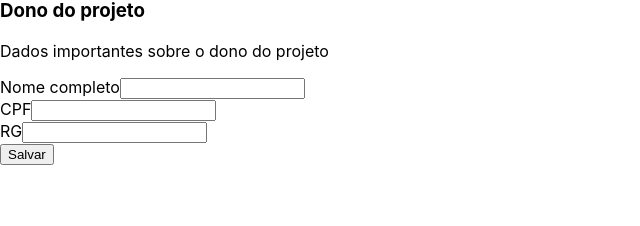
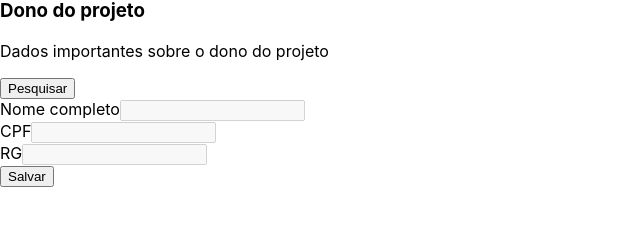
Before and after one commit to NunesXdecK/mmjp, a Next.js app: page /project in a window 1280 px wide. Shown: the part 496-722 px from the top of the page, without its empty margins (0-640 px from the left). Built offline with nearby package versions, Linux system fonts and the light colour scheme.

Commit message:
070520220857

```diff
--- a/src/components/form/personForm.tsx
+++ b/src/components/form/personForm.tsx
@@ -1,13 +1,35 @@
-import { useState } from "react";
+import { useEffect, useState } from "react";
 import Button from "../button/button";
 import InputText from "../inputText/inputText";
+import PersonList from "../list/personList";
+import IOSModal from "../modal/iosModal";
 
 export default function PersonForm(props) {
+    const cleanPerson = {name: "", cpf: "", rg: ""}
+
+    const [person, setPerson] = useState(cleanPerson)
     const [name, setName] = useState("")
     const [cpf, setCpf] = useState("")
     const [rg, setRg] = useState("")
 
-    const save = () => {
+    const [isOpen, setIsOpen] = useState(false)
+
+    useEffect(() => {
+        console.log(person)
+        console.log(person.name, person.cpf, person.rg)
+        setName(person.name)
+        setCpf(person.cpf)
+        setRg(person.rg)
+        console.log(name, cpf, rg)
+    }, [person])
+
+    function handleListItemClick(person) {
+        setPerson(person)
+        props.onSelectPerson(person)
+        setIsOpen(false)
+    }
+
+    function save() {
         console.log({
             name: name,
             cpf: cpf,
@@ -32,10 +54,22 @@ export default function PersonForm(props) {
                 <div className="shadow overflow-hidden sm:rounded-md">
                     <div className="bg-white sm:py-1 px-4">
 
+                        {props.isForSelect ? (
+                            <div className="pt-1 grid grid-cols-6 sm:gap-6">
+                                <div className="col-span-6 sm:col-span-6 justify-self-end">
+                                    <Button
+                                        onClick={() => setIsOpen(true)}
+                                        type="button">
+                                        Pesquisar
+                                    </Button>
+                                </div>
+                            </div>
+                        ) : null}
+
                         <div className="grid grid-cols-6 sm:gap-6">
                             <div className="col-span-6 sm:col-span-6">
                                 <InputText
-                                    blocked={props.isForSelect}
+                                    isDisabled={props.isForSelect}
                                     onChange={(event) => { setName(event.target.value) }}
                                     id="fullname"
                                     title="Nome completo" />
@@ -44,7 +78,7 @@ export default function PersonForm(props) {
                         <div className="mt-2 grid grid-cols-6 sm:gap-6">
                             <div className="col-span-6 sm:col-span-3">
                                 <InputText
-                                    blocked={props.isForSelect}
+                                    isDisabled={props.isForSelect}
                                     onChange={(event) => { setCpf(event.target.value) }}
                                     id="cpf"
                                     title="CPF" />
@@ -52,7 +86,7 @@ export default function PersonForm(props) {
 
                             <div className="mt-2 sm:mt-0 col-span-6 sm:col-span-3">
                                 <InputText
-                                    blocked={props.isForSelect}
+                                    isDisabled={props.isForSelect}
                                     onChange={(event) => { setRg(event.target.value) }}
                                     id="rg"
                                     title="RG" />
@@ -71,6 +105,16 @@ export default function PersonForm(props) {
                     </div>
                 </div>
             </div>
+
+            {props.isForSelect ? (
+                <IOSModal
+                    isOpen={isOpen}
+                    setIsOpen={setIsOpen}>
+                    <PersonList
+                        isForSelect={true}
+                        onListItemClick={handleListItemClick} />
+                </IOSModal>
+            ) : null}
         </div>
     )
 }
--- a/src/components/inputText/inputText.tsx
+++ b/src/components/inputText/inputText.tsx
@@ -7,7 +7,7 @@ export default function InputText(props) {
             </label>
 
             <input
-                disabled={props.isForSelect}
+                disabled={props.isDisabled}
                 type="text"
                 onChange={props.onChange}
                 name={props.title}
--- a/src/components/list/personlist.tsx
+++ b/src/components/list/personlist.tsx
@@ -37,12 +37,15 @@ export default function PersonList(props) {
                         <h3 className="text-lg leading-6 font-medium text-gray-900">Lista de pessoas</h3>
                         <p className={subtitle}>subtitulo lindo</p>
                     </div>
+
+                    {!props.isForSelect ? (
                         <div className="self-center">
                             <Button
                                 onClick={() => setIsOpen(true)}>
                                 Novo
                             </Button>
                         </div>
+                    ) : null}
                 </div>
 
                 <form className="mt-5 flex" onSubmit={filterList}>
@@ -93,6 +96,7 @@ export default function PersonList(props) {
                 ))}
             </div>
 
+            {!props.isForSelect ? (
                 <IOSModal
                     isOpen={isOpen}
                     setIsOpen={setIsOpen}>
@@ -102,6 +106,7 @@ export default function PersonList(props) {
                         afterSave={handleAfterSaveOperation}
                     />
                 </IOSModal>
+            ) : null}
         </div>
     )
 }
--- a/src/pages/project/index.tsx
+++ b/src/pages/project/index.tsx
@@ -1,15 +1,10 @@
 import Head from "next/head"
-import { useState } from "react"
 import PersonForm from "../../components/form/personForm"
 import Layout from "../../components/layout/layout"
-import PersonList from "../../components/list/personList"
-import IOSModal from "../../components/modal/iosModal"
 
 export default function Project() {
-    const [isOpen, setIsOpen] = useState(false)
 
-    function handleListItemClick(person) {
-        console.log(JSON.stringify(person))
+    function handleSelectPerson(person) {
     }
 
     return (
@@ -22,17 +17,11 @@ export default function Project() {
             </Head>
 
             <PersonForm
-                    isForSelect={true}
-                    title="Dono do projeto"
-                    subtitle="Dados importantes sobre o dono do projeto"/>
+                onSelectPerson={handleSelectPerson}
+                isForSelect={true}
+                title="Dono do projeto"
+                subtitle="Dados importantes sobre o dono do projeto" />
 
-            <IOSModal
-                isOpen={isOpen}
-                setIsOpen={setIsOpen}>
-                <PersonList
-                    isForSelect={true}
-                    onListItemClick={handleListItemClick} />
-            </IOSModal>
         </Layout>
     )
 }
```
Lines whose indentation alone changed are shown as unchanged.
